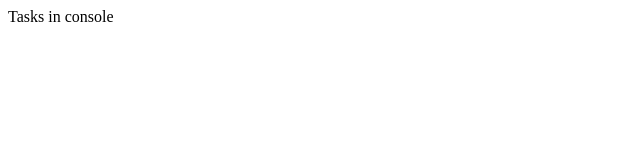
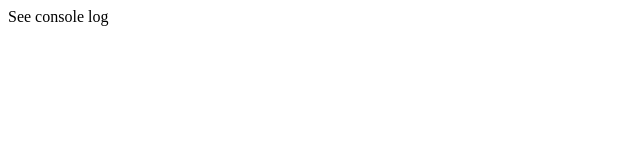
Before and after one commit to panawita/goit-js-hw-02, a plain HTML site: page index.html in a window 1280 px wide. Shown: the full height of the page, 0-640 px from the left. Drawn offline with Linux system fonts and the light colour scheme.

Commit message:
Changed line in body

```diff
--- a/index.html
+++ b/index.html
@@ -6,7 +6,7 @@
     <title>JS Homework 2</title>
   </head>
   <body>
-    Tasks in console
+    See console log
   </body>
   <script src="task-1.js"></script>
   <script src="task-2.js"></script>
```
